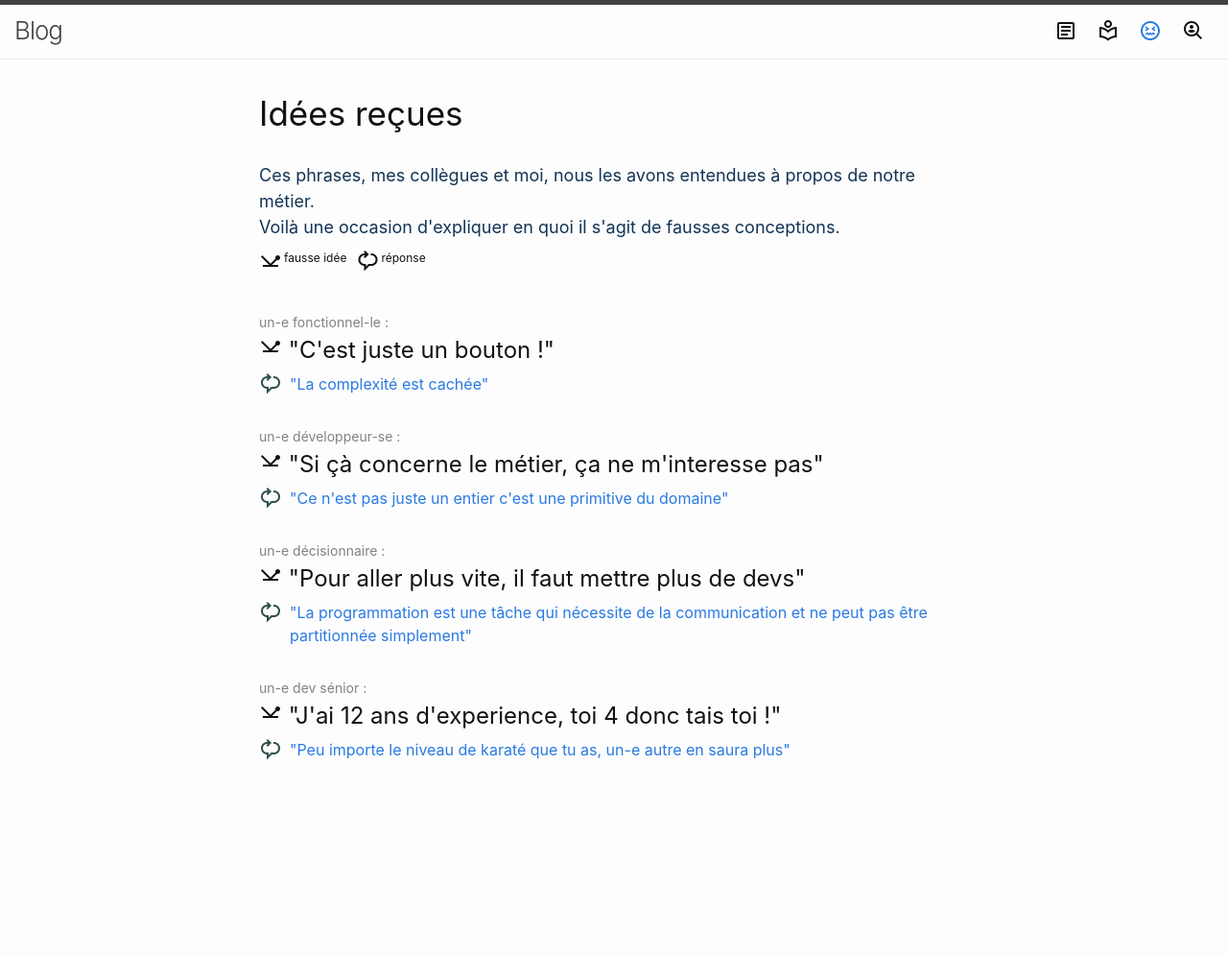
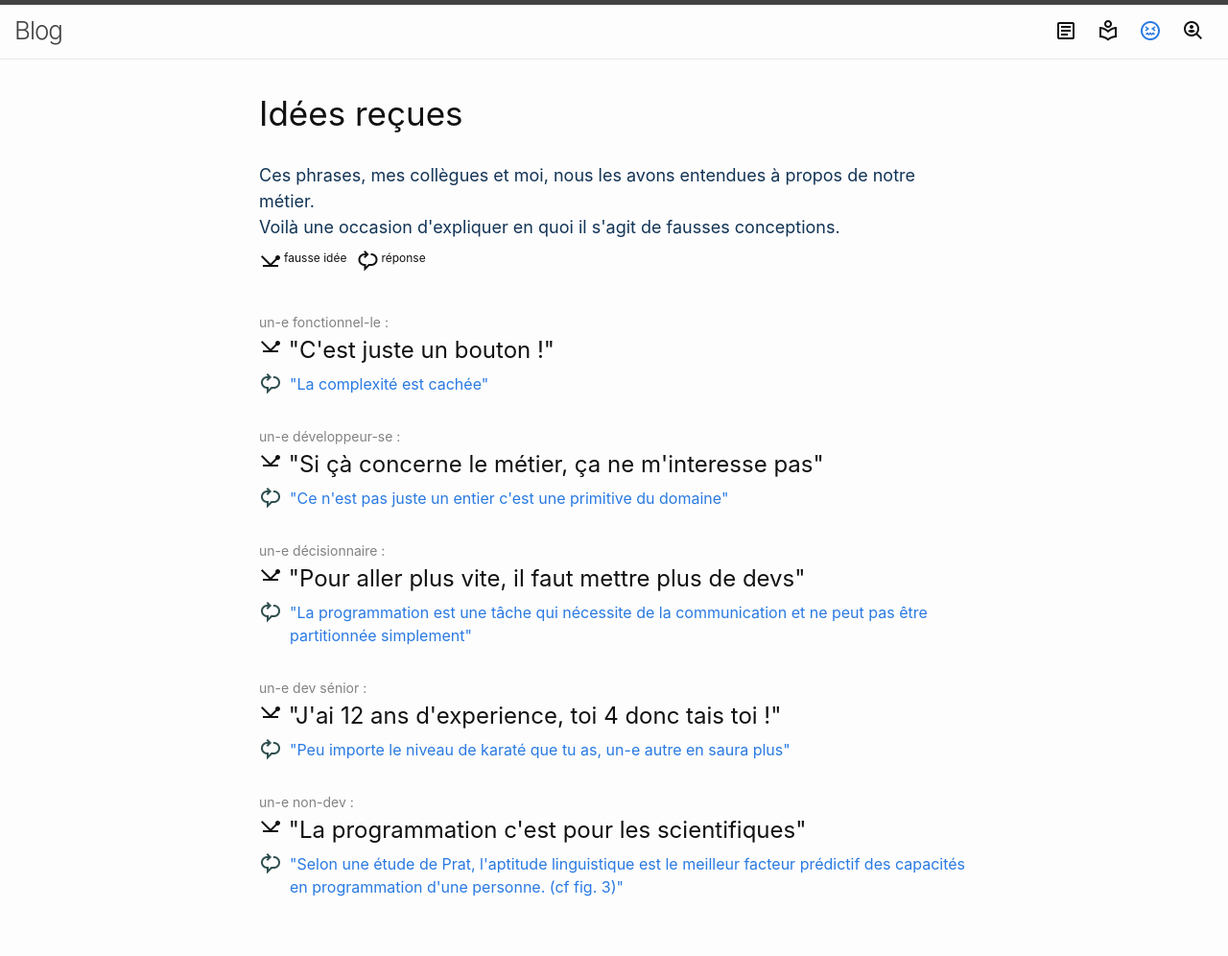
Before and after one commit to masalthunlass/blog, a Jekyll site: the page built from my_pages/misconceptions.html, in a window 1280 px wide. Shown: the whole page at 96% size. Built offline with Jekyll 4.4.1, drawn with Linux system fonts in a browser that asks for light colours; before the commit the page ends 900 px from its top, so only the background shows below that.

Commit message:
adding a misconception (#29)
Co-authored-by: mac-Z14MSALT <mathilde.salthunlassalle.partner@decathlon.com>

```diff
--- a/_data/misconceptions.json
+++ b/_data/misconceptions.json
@@ -38,5 +38,15 @@
         "source": "https://blog.codinghorror.com/the-ten-commandments-of-egoless-programming/"
       }
     ]
+  },
+  {
+    "said_by": "un-e non-dev",
+    "sentence": "La programmation c'est pour les scientifiques",
+    "counterarguments": [
+      {
+        "answer": "Selon une étude de Prat, l'aptitude linguistique est le meilleur facteur prédictif des capacités en programmation d'une personne. (cf fig. 3)",
+        "source": "https://www.nature.com/articles/s41598-020-60661-8.pdf"
+      }
+    ]
   }
 ]
```
